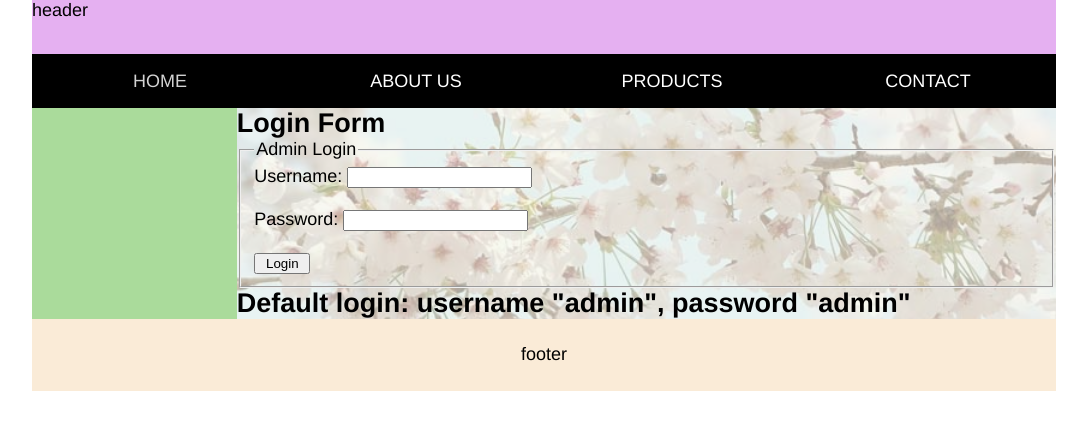
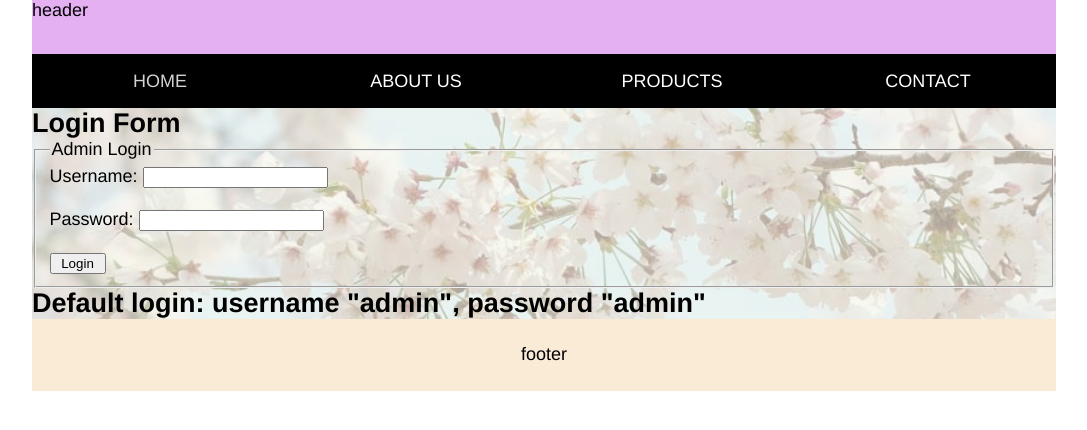
Before and after one commit to XiaozhouCui/books, a PHP site: page / in a window 1280 px wide. Shown: the top 430 px of the page, without its empty margins (96-1183 px from the left). Run offline with PHP 8.4, Linux system fonts and the light colour scheme.

Commit message:
fixed bugs: showing edit history

```diff
--- a/view/css/resCSS.css
+++ b/view/css/resCSS.css
@@ -52,13 +52,13 @@ article{
   display:flex;
   flex-wrap:wrap;
   order: 4;
-  flex: 1 80%;
+  flex: 1 100%;
   background-color: rgba(245, 248, 235, 0.65);
 }
 
 .contentLeft {
   order: 3;
-  flex: 1 20%;
+  flex: 1 0%;
   background-color:rgb(170, 219, 155);
 }
 .contentRight{
--- a/view/pages/booklog.php
+++ b/view/pages/booklog.php
@@ -2,7 +2,7 @@
   <br><h1>Last Updated Date</h1>
 </div>
 <?php
-$editlog = "SELECT book.BookTitle, editrecord.actionType, max(editrecord.time) AS time FROM editrecord INNER JOIN book ON editrecord.bookID = book.BookID WHERE actionType = 'editbook' GROUP BY book.bookID  ORDER BY time DESC";
+$editlog = "SELECT * FROM editrecord INNER JOIN book ON editrecord.bookID = book.BookID INNER JOIN user ON editrecord.loginID = user.login_id WHERE time IN (SELECT MAX(time) FROM editrecord GROUP BY bookID ) HAVING actionType = 'editbook' ORDER BY time DESC";
 $stmt1 = $conn->prepare($editlog);
 $stmt1->execute();
 $result = $stmt1->fetchAll();
@@ -11,7 +11,7 @@ if($stmt1->rowCount()< 1 ) {
 echo "No book has been updated.";
 } else {
   foreach($result as $row) {
-    echo '<p class="black">Title: "'. $row['BookTitle'].'" Last Updated On: '. $row['time'];
+    echo '<p class="black">Book: "'. $row['BookTitle'].'" Last Updated by: "'.$row['name'].' '. $row['surname'].'" On: "'. $row['time'].'".';
   }
 }
 ?>
```
